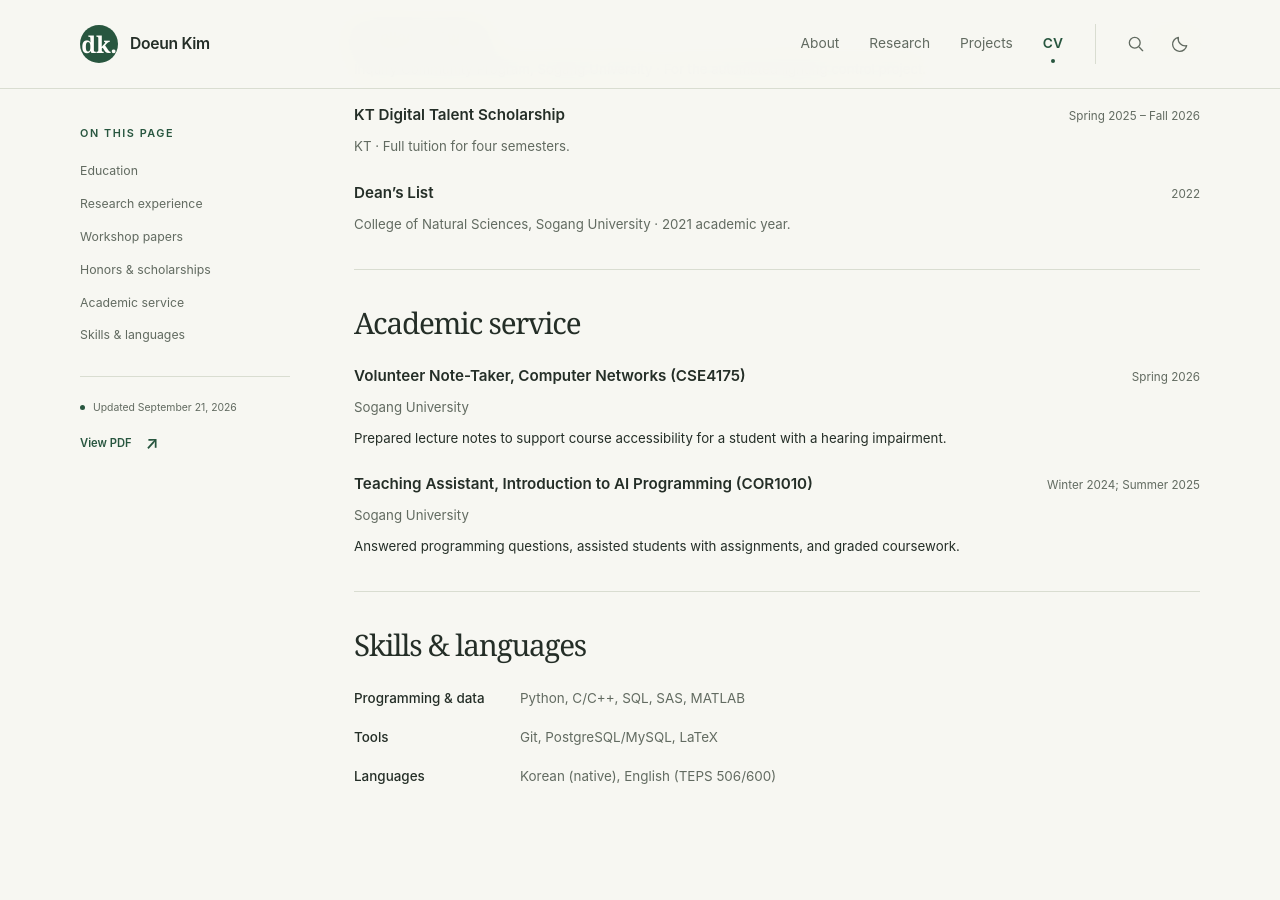
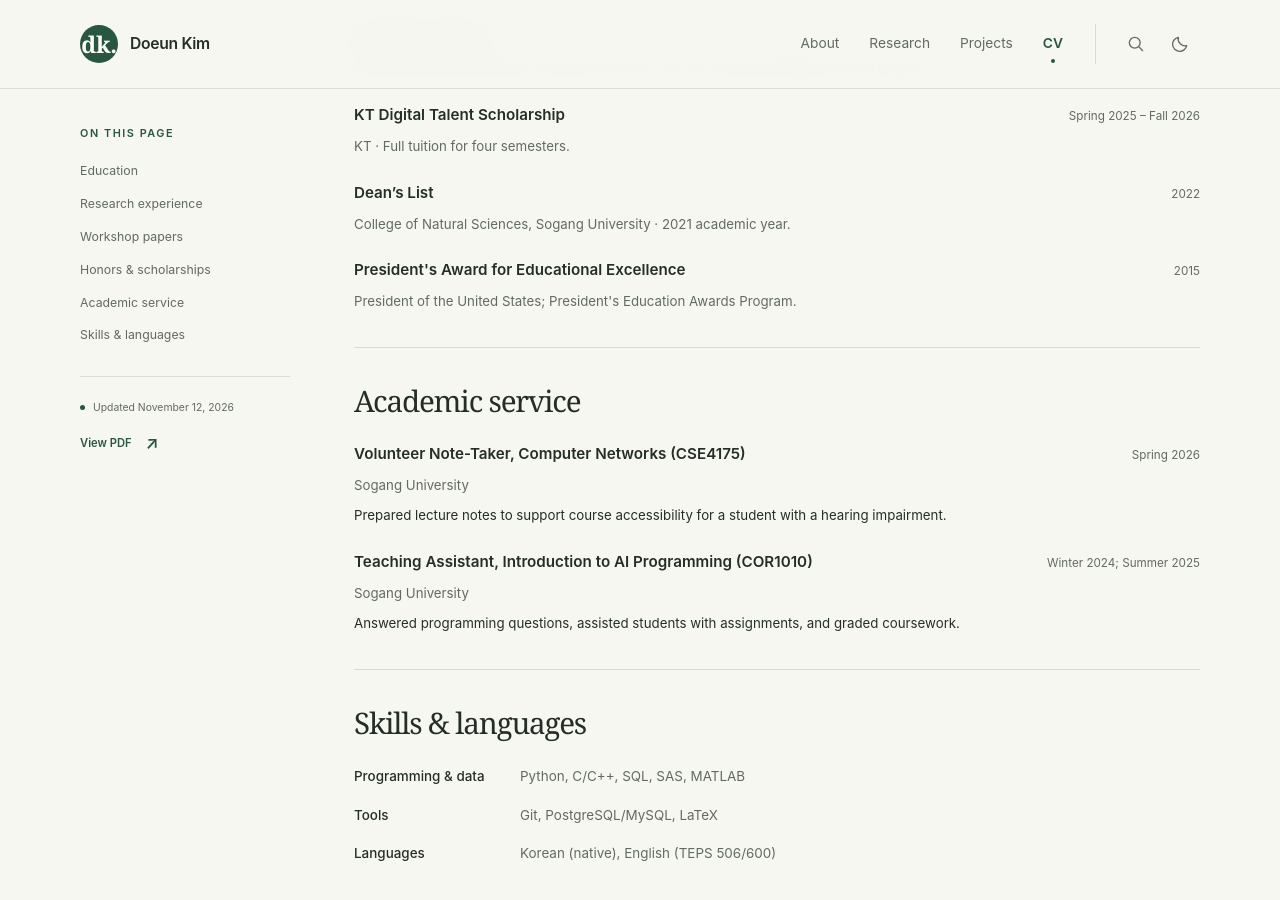
Before and after one commit to doeun7kim/doeun7kim.github.io, a Jekyll site: the page built from cv.md, in a window 1280 px wide and 900 px high, scrolled down 1755 px. Built offline with Jekyll 4.4.1, drawn with Linux system fonts in a browser that asks for light colours.

Commit message:
Add 2015 President's Award for Educational Excellence to CV

```diff
--- a/_config.yml
+++ b/_config.yml
@@ -3,8 +3,8 @@ description: "Doeun Kim — Mathematics and Computer Science at Sogang Universit
 url: "https://doeun7kim.github.io"
 baseurl: ""
 cv_path: "/assets/pdf/CV_Doeun_Kim.pdf"
-cv_updated: "September 21, 2026"
-cv_version: "20260921"
+cv_updated: "November 12, 2026"
+cv_version: "20261112"
 
 author:
   name: "Doeun Kim"
--- a/_data/profile.yml
+++ b/_data/profile.yml
@@ -32,6 +32,9 @@ honors:
   - title: Dean’s List
     description: College of Natural Sciences, Sogang University · 2021 academic year.
     period: '2022'
+  - title: President's Award for Educational Excellence
+    description: President of the United States; President's Education Awards Program.
+    period: '2015'
 service:
   - title: Volunteer Note-Taker, Computer Networks (CSE4175)
     institution: Sogang University
--- a/cv.md
+++ b/cv.md
@@ -1,7 +1,7 @@
 ---
 layout: default
 title: CV
-description: "Curriculum vitae of Doeun Kim: education, research, honors, academic service, and technical skills. Updated September 21, 2026."
+description: "Curriculum vitae of Doeun Kim: education, research, honors, academic service, and technical skills. Updated November 12, 2026."
 permalink: /cv/
 ---
 
```
Also changed, not shown: README.md, 1 other file.
